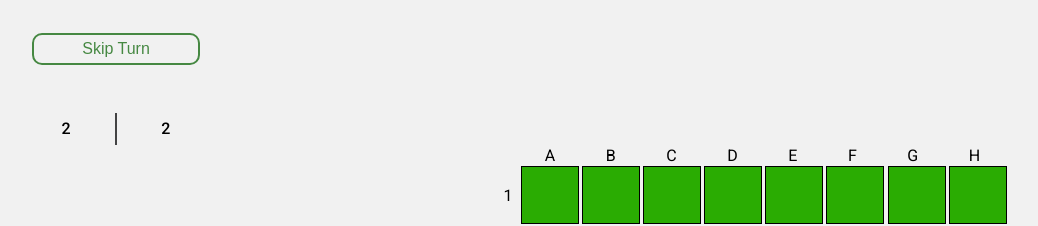
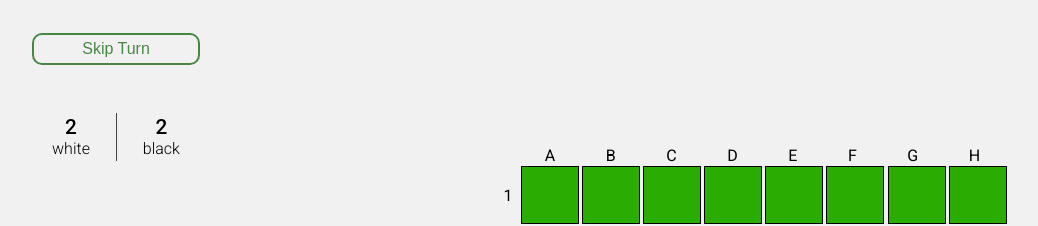
Before and after one commit to FacundoArdizzi/Reversi, a React (Create React App) app: page /reversi in a window 1280 px wide. Shown: the top 226 px of the page, without its empty margins (76-1114 px from the left). Built offline with nearby package versions, Linux system fonts and the light colour scheme.

Commit message:
score structure and styles

```diff
--- a/src/components/score/Score.jsx
+++ b/src/components/score/Score.jsx
@@ -7,9 +7,15 @@ const Score = () => {
 
   return (
     <div className={styles.score}>
-      <span>{score.white}</span>
-      <div />
-      <span>{score.black}</span>
+      <div>
+        <span>{score.white}</span>
+        <p>white</p>
+      </div>
+      <div className={styles.divider} />
+      <div>
+        <span>{score.black}</span>
+        <p>black</p>
+      </div>
     </div>
   );
 };
--- a/src/components/score/Score.module.css
+++ b/src/components/score/Score.module.css
@@ -5,13 +5,24 @@
     justify-content: space-around;
     justify-items: center;
     width: 40%;
-    height: 2em;
+    height: 3em;
     margin: 3em auto;
+}
+.score div {
+    display: flex;
+    flex-direction: column;
+    align-items: center;
+    justify-items: center;
 }
 .score span {
     font-weight: 500;
+    font-size: 1.3rem;
 }
-.score div {
+.score p {
+    font-weight: 300;
+    margin: 0;
+}
+.divider {
     width: 1.5px;
     height: 100%;
     background: var(--black);
```
